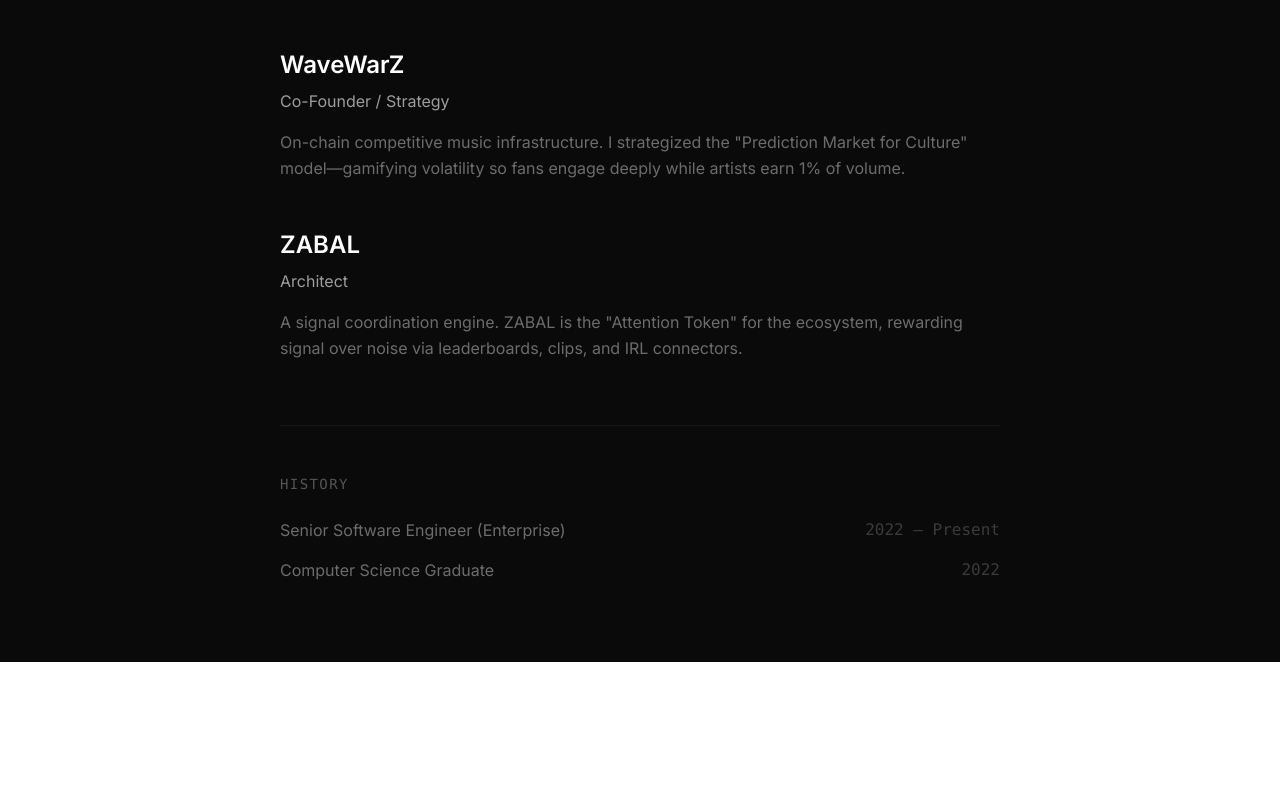
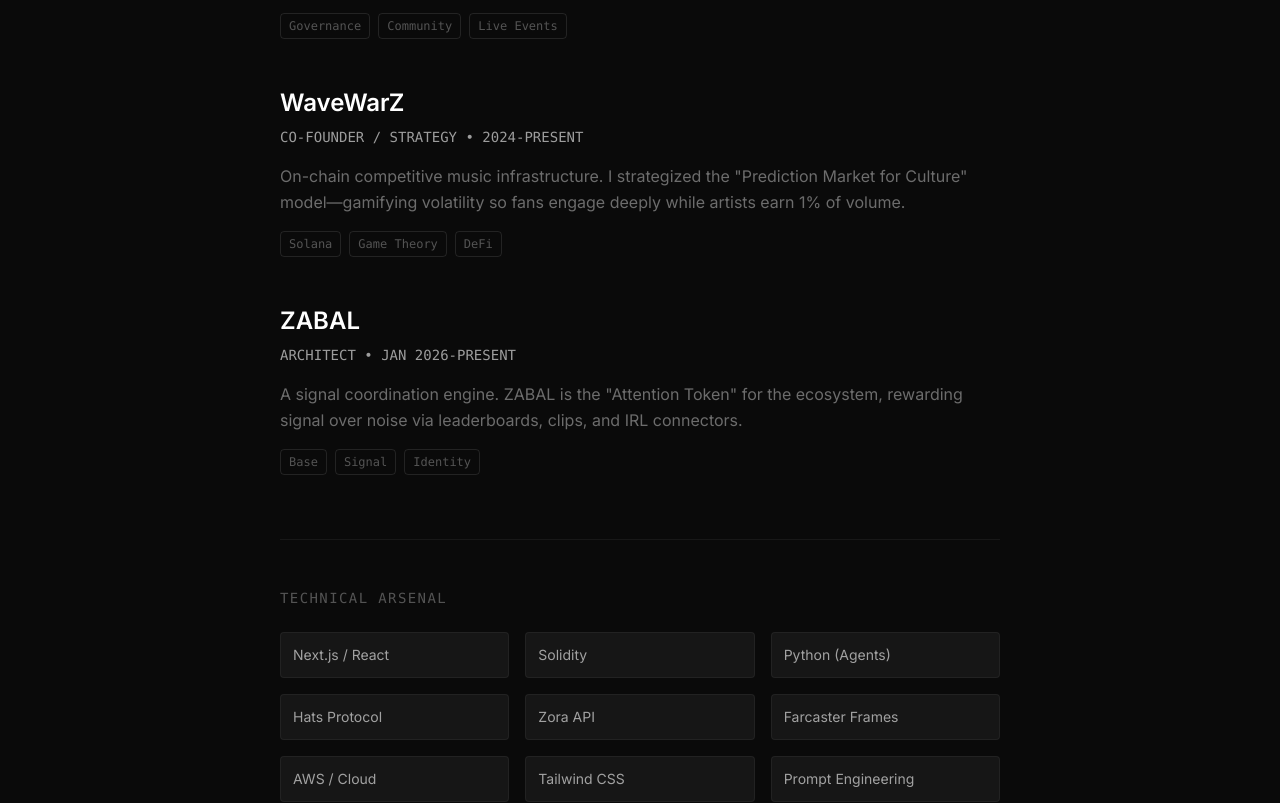
Before and after one commit to bettercallzaal/bettercallzaal-strategies, a Next.js app: page /about in a window 1280 px wide. Shown: the part 702-1505 px from the top of the page. Before the commit the page ends 1364 px from the top, so only its background shows below. Built offline with nearby package versions, Linux system fonts and the light colour scheme.

Commit message:
Polish /about page: Add Tech Arsenal grid + History layout

```diff
--- a/src/app/about/page.tsx
+++ b/src/app/about/page.tsx
@@ -29,27 +29,59 @@
           <div className="space-y-12">
             <div>
               <h3 className="text-2xl font-semibold text-white mb-2">The ZAO</h3>
-              <p className="text-white/60 mb-4">Founder</p>
-              <p className="text-white/40 leading-relaxed">
+              <p className="text-white/60 mb-4 font-mono text-sm">FOUNDER • 2022-PRESENT</p>
+              <p className="text-white/40 leading-relaxed mb-4">
                 An umbrella entity demystifying tech for musicians. We run 70+ weeks of live governance "Fractals," bridging IRL culture (ZAO-STOCK, NFT NYC) with on-chain incentives.
               </p>
+              <div className="flex gap-2 text-xs font-mono text-white/30">
+                <span className="border border-white/10 px-2 py-1 rounded">Governance</span>
+                <span className="border border-white/10 px-2 py-1 rounded">Community</span>
+                <span className="border border-white/10 px-2 py-1 rounded">Live Events</span>
+              </div>
             </div>
 
             <div>
               <h3 className="text-2xl font-semibold text-white mb-2">WaveWarZ</h3>
-              <p className="text-white/60 mb-4">Co-Founder / Strategy</p>
-              <p className="text-white/40 leading-relaxed">
+              <p className="text-white/60 mb-4 font-mono text-sm">CO-FOUNDER / STRATEGY • 2024-PRESENT</p>
+              <p className="text-white/40 leading-relaxed mb-4">
                 On-chain competitive music infrastructure. I strategized the "Prediction Market for Culture" model—gamifying volatility so fans engage deeply while artists earn 1% of volume.
               </p>
+              <div className="flex gap-2 text-xs font-mono text-white/30">
+                <span className="border border-white/10 px-2 py-1 rounded">Solana</span>
+                <span className="border border-white/10 px-2 py-1 rounded">Game Theory</span>
+                <span className="border border-white/10 px-2 py-1 rounded">DeFi</span>
+              </div>
             </div>
 
             <div>
               <h3 className="text-2xl font-semibold text-white mb-2">ZABAL</h3>
-              <p className="text-white/60 mb-4">Architect</p>
-              <p className="text-white/40 leading-relaxed">
+              <p className="text-white/60 mb-4 font-mono text-sm">ARCHITECT • JAN 2026-PRESENT</p>
+              <p className="text-white/40 leading-relaxed mb-4">
                 A signal coordination engine. ZABAL is the "Attention Token" for the ecosystem, rewarding signal over noise via leaderboards, clips, and IRL connectors.
               </p>
+              <div className="flex gap-2 text-xs font-mono text-white/30">
+                <span className="border border-white/10 px-2 py-1 rounded">Base</span>
+                <span className="border border-white/10 px-2 py-1 rounded">Signal</span>
+                <span className="border border-white/10 px-2 py-1 rounded">Identity</span>
+              </div>
             </div>
+          </div>
+        </section>
+
+        <div className="border-t border-white/[0.06] my-12" />
+
+        <section className="mb-16">
+          <h2 className="text-sm font-mono uppercase tracking-widest text-white/30 mb-6">Technical Arsenal</h2>
+          <div className="grid grid-cols-2 md:grid-cols-3 gap-4">
+            {[
+              "Next.js / React", "Solidity", "Python (Agents)",
+              "Hats Protocol", "Zora API", "Farcaster Frames",
+              "AWS / Cloud", "Tailwind CSS", "Prompt Engineering"
+            ].map(tech => (
+              <div key={tech} className="bg-white/5 border border-white/5 rounded p-3 text-sm text-white/60 hover:bg-white/10 hover:text-white transition cursor-default">
+                {tech}
+              </div>
+            ))}
           </div>
         </section>
 
@@ -57,14 +89,14 @@
 
         <section>
           <h2 className="text-sm font-mono uppercase tracking-widest text-white/30 mb-6">History</h2>
-          <ul className="space-y-4 text-white/40">
-            <li className="flex justify-between">
-              <span>Senior Software Engineer (Enterprise)</span>
-              <span className="font-mono text-white/20">2022 — Present</span>
+          <ul className="space-y-6 text-white/40">
+            <li className="flex flex-col md:flex-row justify-between md:items-center gap-1">
+              <span className="text-white/60">Senior Software Engineer (Enterprise)</span>
+              <span className="font-mono text-white/20 text-sm">2022 — Present</span>
             </li>
-            <li className="flex justify-between">
-              <span>Computer Science Graduate</span>
-              <span className="font-mono text-white/20">2022</span>
+            <li className="flex flex-col md:flex-row justify-between md:items-center gap-1">
+              <span className="text-white/60">Computer Science Graduate</span>
+              <span className="font-mono text-white/20 text-sm">2022</span>
             </li>
           </ul>
         </section>
```
